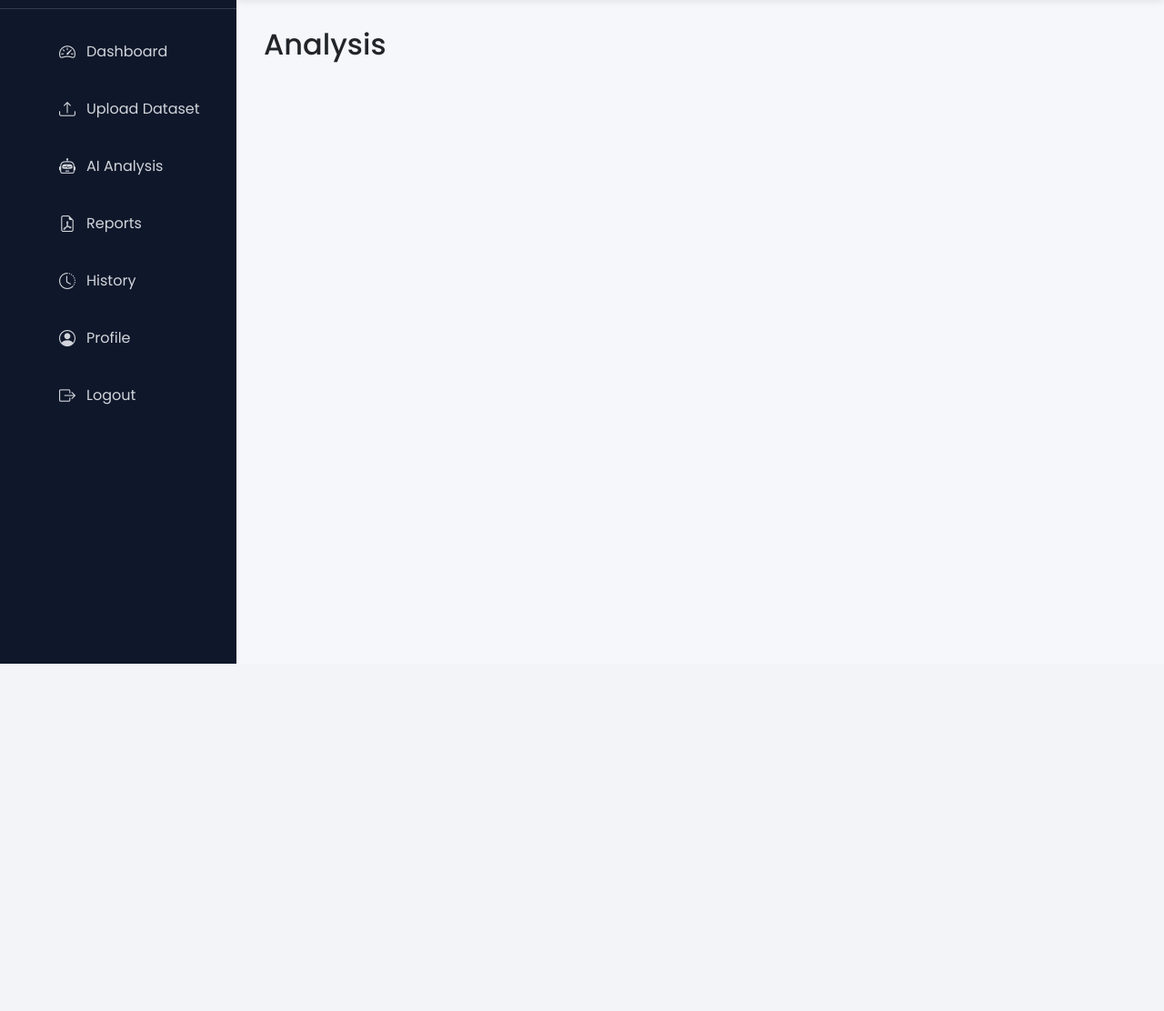
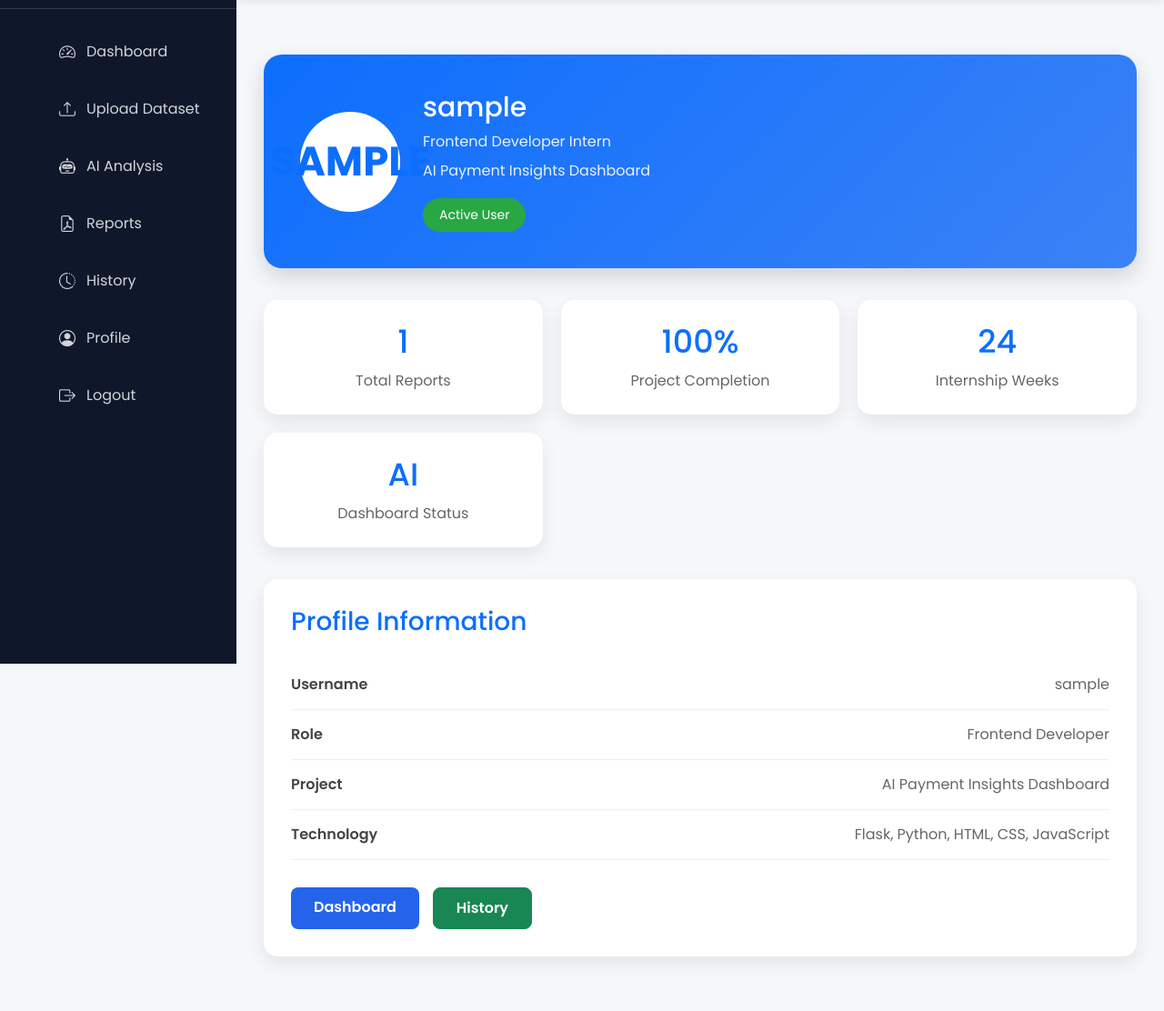
Before and after one commit to Keyabharadwaj/ai-payment-insights-dashboard-clean, a Flask app: template templates/profile.html in a window 1280 px wide. Shown: the part 70-1182 px from the top of the page at 91% size. Before the commit the page ends 800 px from the top, so only its background shows below. Run offline with Flask 3, Linux system fonts and the light colour scheme; the template is opened without the code that fills it: most values are stand-ins (such as "Sample title", 1, 10 or a date in 2020).

Commit message:
Ready for deployment

```diff
--- a/app.py
+++ b/app.py
@@ -19,11 +19,14 @@
 
 # Initialize app
 app = Flask(__name__)
+app.secret_key = os.getenv("SECRET_KEY", "my-super-secret-key-123")
 def open_browser():
     webbrowser.open_new("http://127.0.0.1:5000")
 
 
-client = OpenAI()
+client = OpenAI(
+    api_key=os.getenv("OPENAI_API_KEY")
+)
 
 # ---------------- LOGIN ----------------
 
@@ -89,48 +92,48 @@
     return render_template("reports.html")
 
 
-@app.route('/history')
+@app.route("/history")
 def history():
+    if "user" not in session:
+        return redirect("/login")
 
-    if 'user' not in session:
-        return redirect('/login')
+    history_data = session.get("history", [])
+    return render_template("history.html", history=history_data)
 
-    return render_template("history.html")
-
-
-@app.route('/profile')
+@app.route("/profile")
 def profile():
 
-    if 'user' not in session:
-        return redirect('/login')
+    if "user" not in session:
+        return redirect("/login")
 
-    return render_template("profile.html")
+    history = session.get("history", [])
 
+    return render_template(
+        "profile.html",
+        username=session["user"],
+        total_reports=len(history)
+    )
 
 def get_ai_insights(data):
-    return """
+
+    if client is None:
+        return """
 Fraud Alerts:
-- High-value transaction detected
-- Multiple transactions in a short time
+- Demo Mode
 
 Spending Patterns:
-- Most spending is on shopping and food
-- Weekend spending is higher
+- Demo Mode
 
 Suggestions:
-- Enable transaction alerts
-- Review high-value transactions
+- Configure an OpenAI API key.
 """
+
+    # Only runs if client exists
+    prompt = f"Analyze:\n{data}"
 
     response = client.chat.completions.create(
         model="gpt-4o-mini",
-
-        messages=[
-            {
-                "role": "user",
-                "content": prompt
-            }
-        ]
+        messages=[{"role": "user", "content": prompt}]
     )
 
     return response.choices[0].message.content
--- a/static/CSS/style.css
+++ b/static/CSS/style.css
@@ -217,6 +217,187 @@
 
 }
 
+/* =========================
+   History Page
+========================= */
+
+.table {
+    background: white;
+    border-radius: 10px;
+    overflow: hidden;
+}
+
+.table th {
+    background: #0d6efd;
+    color: white;
+}
+
+.table td {
+    vertical-align: middle;
+}
+
+/* =========================
+   Profile Page
+========================= */
+
+.profile-container{
+    max-width:1100px;
+    margin:30px auto;
+}
+
+.profile-header{
+    background:linear-gradient(135deg,#0d6efd,#3b82f6);
+    color:white;
+    border-radius:20px;
+    padding:40px;
+    display:flex;
+    align-items:center;
+    justify-content:space-between;
+    box-shadow:0 10px 25px rgba(0,0,0,.15);
+}
+
+.profile-left{
+    display:flex;
+    align-items:center;
+}
+
+.profile-avatar{
+    width:110px;
+    height:110px;
+    border-radius:50%;
+    background:white;
+    color:#0d6efd;
+    display:flex;
+    align-items:center;
+    justify-content:center;
+    font-size:45px;
+    font-weight:bold;
+    margin-right:25px;
+}
+
+.profile-details h2{
+    margin:0;
+    font-size:30px;
+}
+
+.profile-details p{
+    margin:8px 0;
+    opacity:.9;
+    font-size:16px;
+}
+
+.status-badge{
+    display:inline-block;
+    margin-top:10px;
+    background:#28a745;
+    color:white;
+    padding:8px 18px;
+    border-radius:20px;
+    font-size:14px;
+}
+
+.profile-grid{
+    display:grid;
+    grid-template-columns:repeat(auto-fit,minmax(240px,1fr));
+    gap:20px;
+    margin-top:35px;
+}
+
+.profile-card{
+    background:white;
+    border-radius:15px;
+    padding:25px;
+    text-align:center;
+    box-shadow:0 8px 20px rgba(0,0,0,.08);
+    transition:.3s;
+}
+
+.profile-card:hover{
+    transform:translateY(-8px);
+}
+
+.profile-card h3{
+    color:#0d6efd;
+    font-size:35px;
+    margin-bottom:10px;
+}
+
+.profile-card p{
+    color:#666;
+    margin:0;
+}
+
+.info-section{
+    background:white;
+    margin-top:35px;
+    border-radius:15px;
+    padding:30px;
+    box-shadow:0 8px 20px rgba(0,0,0,.08);
+}
+
+.info-section h3{
+    margin-bottom:25px;
+    color:#0d6efd;
+}
+
+.info-row{
+    display:flex;
+    justify-content:space-between;
+    padding:15px 0;
+    border-bottom:1px solid #eee;
+}
+
+.info-row:last-child{
+    border:none;
+}
+
+.info-title{
+    font-weight:600;
+    color:#444;
+}
+
+.info-value{
+    color:#666;
+}
+
+.profile-buttons{
+    margin-top:30px;
+    display:flex;
+    gap:15px;
+}
+
+.profile-buttons .btn{
+    border-radius:8px;
+    padding:10px 25px;
+    font-weight:600;
+}
+
+@media(max-width:768px){
+
+.profile-header{
+    flex-direction:column;
+    text-align:center;
+}
+
+.profile-left{
+    flex-direction:column;
+}
+
+.profile-avatar{
+    margin:0 0 20px 0;
+}
+
+.info-row{
+    flex-direction:column;
+}
+
+.profile-buttons{
+    justify-content:center;
+    flex-wrap:wrap;
+}
+
+}
+
 /* Responsive */
 
 @media(max-width:768px){
--- a/templates/profile.html
+++ b/templates/profile.html
@@ -2,6 +2,122 @@
 
 {% block content %}
 
-<h2>Analysis</h2>
+<div class="profile-container">
+
+    <div class="profile-header">
+
+        <div class="profile-left">
+
+            <div class="profile-avatar">
+                {{ username[0]|upper }}
+            </div>
+
+            <div class="profile-details">
+
+                <h2>{{ username }}</h2>
+
+                <p>Frontend Developer Intern</p>
+
+                <p>AI Payment Insights Dashboard</p>
+
+                <span class="status-badge">
+                    Active User
+                </span>
+
+            </div>
+
+        </div>
+
+    </div>
+
+    <div class="profile-grid">
+
+        <div class="profile-card">
+
+            <h3>{{ total_reports }}</h3>
+
+            <p>Total Reports</p>
+
+        </div>
+
+        <div class="profile-card">
+
+            <h3>100%</h3>
+
+            <p>Project Completion</p>
+
+        </div>
+
+        <div class="profile-card">
+
+            <h3>24</h3>
+
+            <p>Internship Weeks</p>
+
+        </div>
+
+        <div class="profile-card">
+
+            <h3>AI</h3>
+
+            <p>Dashboard Status</p>
+
+        </div>
+
+    </div>
+
+    <div class="info-section">
+
+        <h3>Profile Information</h3>
+
+        <div class="info-row">
+
+            <span class="info-title">Username</span>
+
+            <span class="info-value">{{ username }}</span>
+
+        </div>
+
+        <div class="info-row">
+
+            <span class="info-title">Role</span>
+
+            <span class="info-value">Frontend Developer</span>
+
+        </div>
+
+        <div class="info-row">
+
+            <span class="info-title">Project</span>
+
+            <span class="info-value">AI Payment Insights Dashboard</span>
+
+        </div>
+
+        <div class="info-row">
+
+            <span class="info-title">Technology</span>
+
+            <span class="info-value">
+                Flask, Python, HTML, CSS, JavaScript
+            </span>
+
+        </div>
+
+        <div class="profile-buttons">
+
+            <a href="/dashboard" class="btn btn-primary">
+                Dashboard
+            </a>
+
+            <a href="/history" class="btn btn-success">
+                History
+            </a>
+
+        </div>
+
+    </div>
+
+</div>
 
 {% endblock %}
```
Also changed, not shown: templates/history.html (+35 -1 lines).
